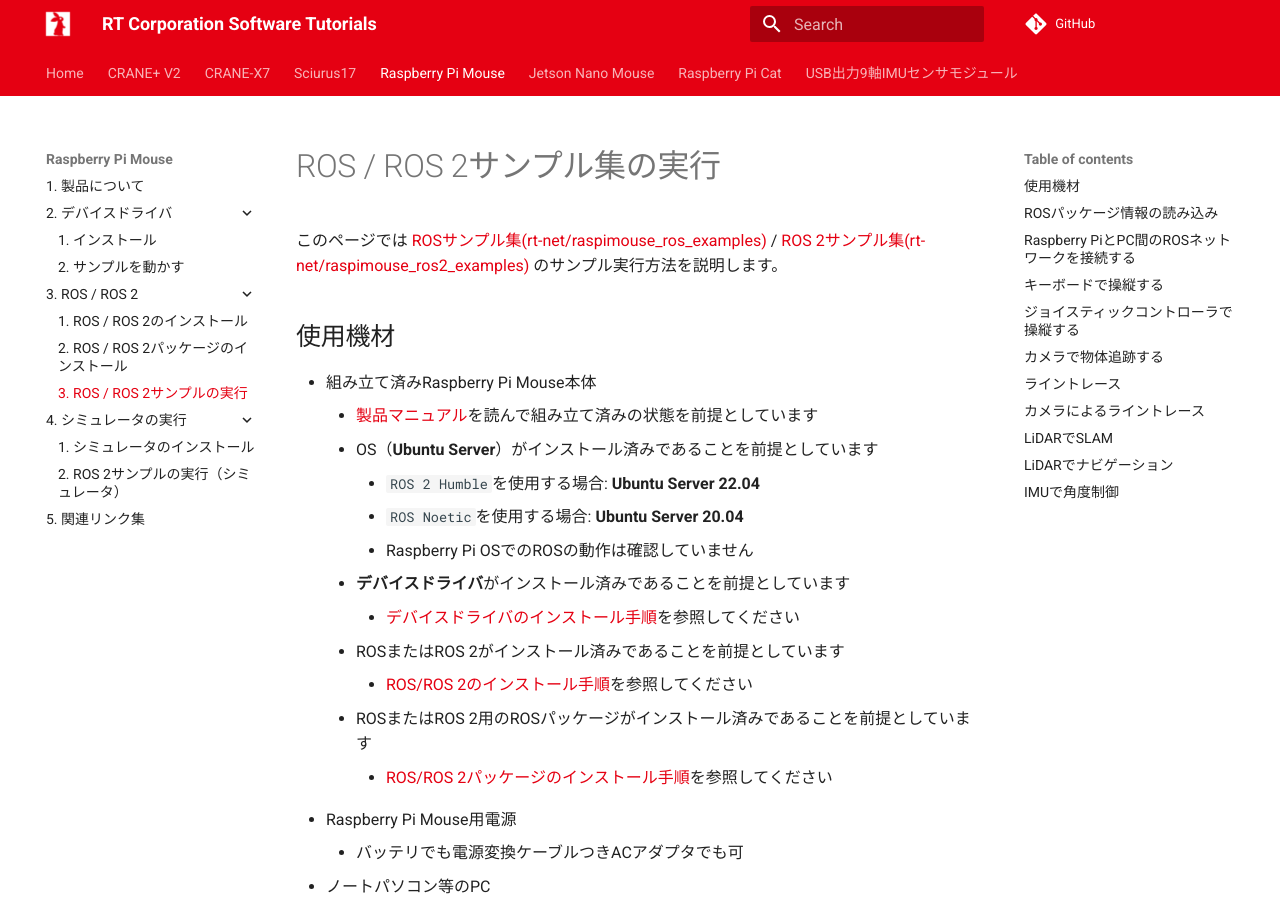
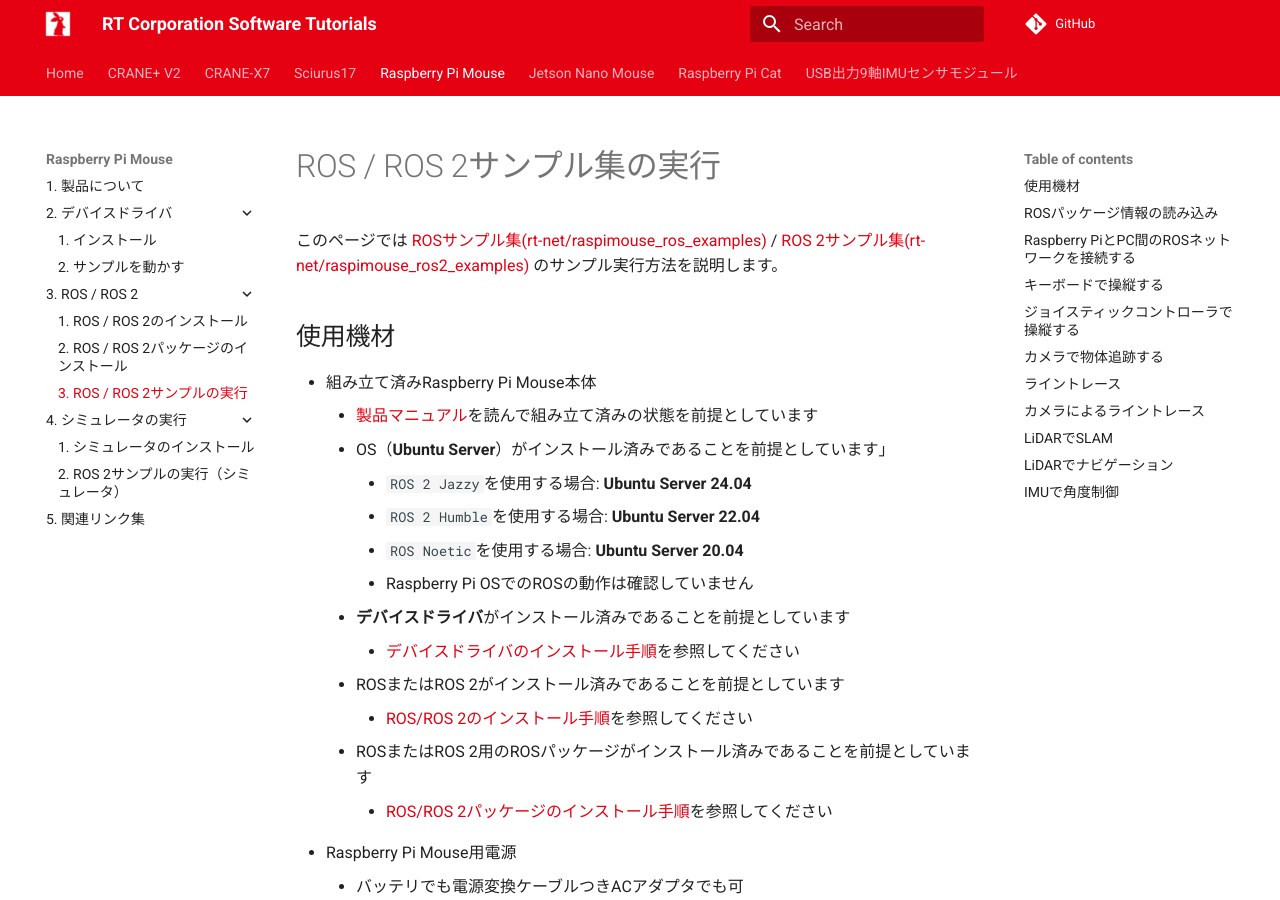
Before and after one commit to rt-net/tutorials, an MkDocs documentation site: the page built from docs/raspimouse/ros/samples.md, in a window 1280 px wide and 900 px high. Built offline with MkDocs 1.6.1 and Material for MkDocs 9.7.7, drawn with Linux system fonts in a browser that asks for light colours; comment, search, counter and statistics services are not loaded; some of the changed text lies outside the part shown.

Commit message:
ROSサンプルプログラムの使用機材にJazzyを追加

```diff
--- a/docs/raspimouse/ros/samples.md
+++ b/docs/raspimouse/ros/samples.md
@@ -15,7 +15,8 @@
 
 * 組み立て済みRaspberry Pi Mouse本体
     * [製品マニュアル](https://rt-net.jp/products/raspberrypimousev3/#downloads)を読んで組み立て済みの状態を前提としています
-    * OS（**Ubuntu Server**）がインストール済みであることを前提としています
+    * OS（**Ubuntu Server**）がインストール済みであることを前提としています」
+        * `ROS 2 Jazzy`を使用する場合: **Ubuntu Server 24.04**
         * `ROS 2 Humble`を使用する場合: **Ubuntu Server 22.04**
         * `ROS Noetic`を使用する場合: **Ubuntu Server 20.04**
         * Raspberry Pi OSでのROSの動作は確認していません
@@ -29,6 +30,7 @@
     * バッテリでも電源変換ケーブルつきACアダプタでも可
 * ノートパソコン等のPC
     * OS（**Ubuntu Desktop**）がインストール済みであることを前提としています
+        * `ROS 2 Humble`を使用する場合: **Ubuntu Desktop 24.04**
         * `ROS 2 Humble`を使用する場合: **Ubuntu Desktop 22.04**
         * `ROS Noetic`を使用する場合: **Ubuntu Desktop 20.04**
 
```
